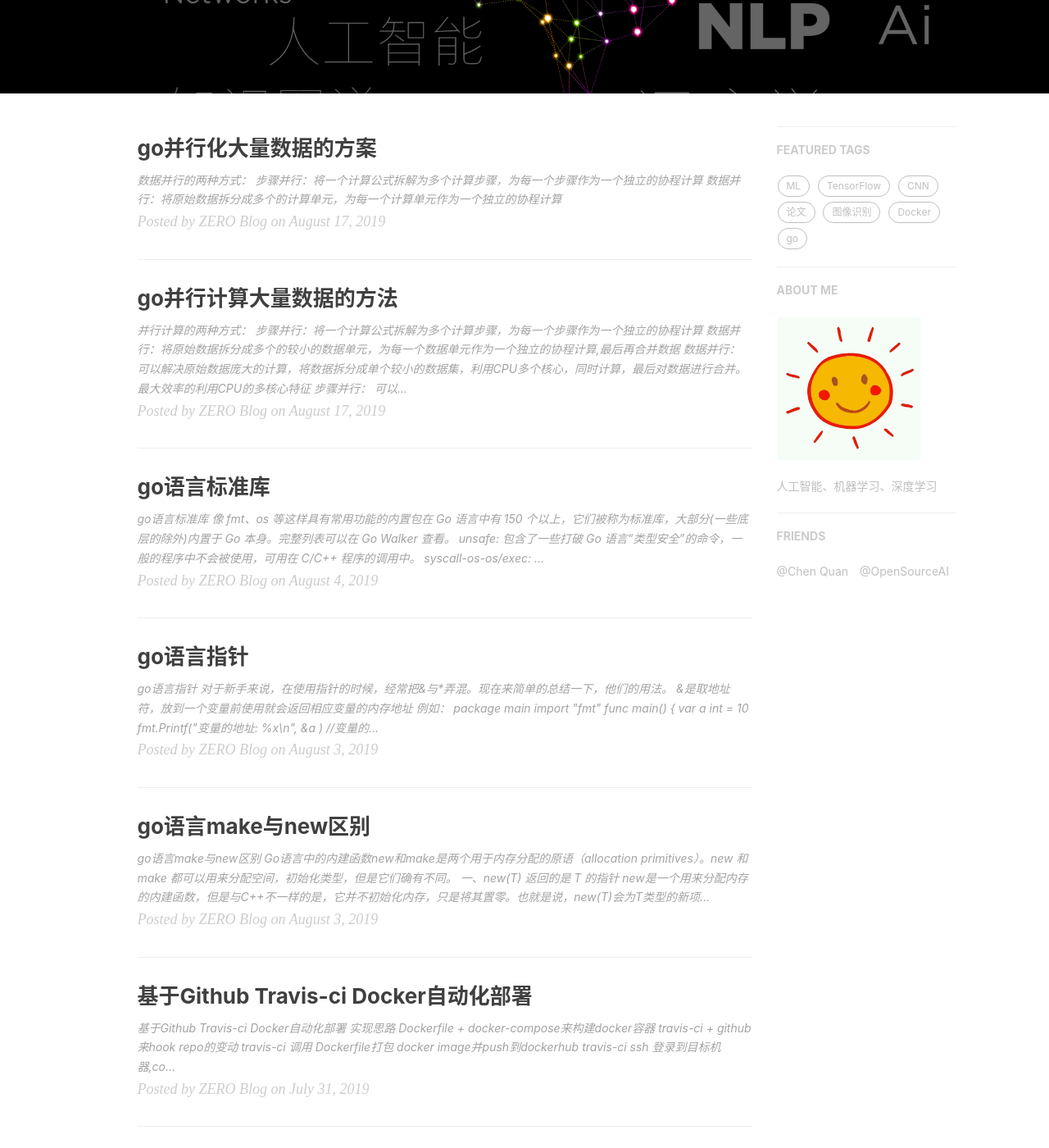
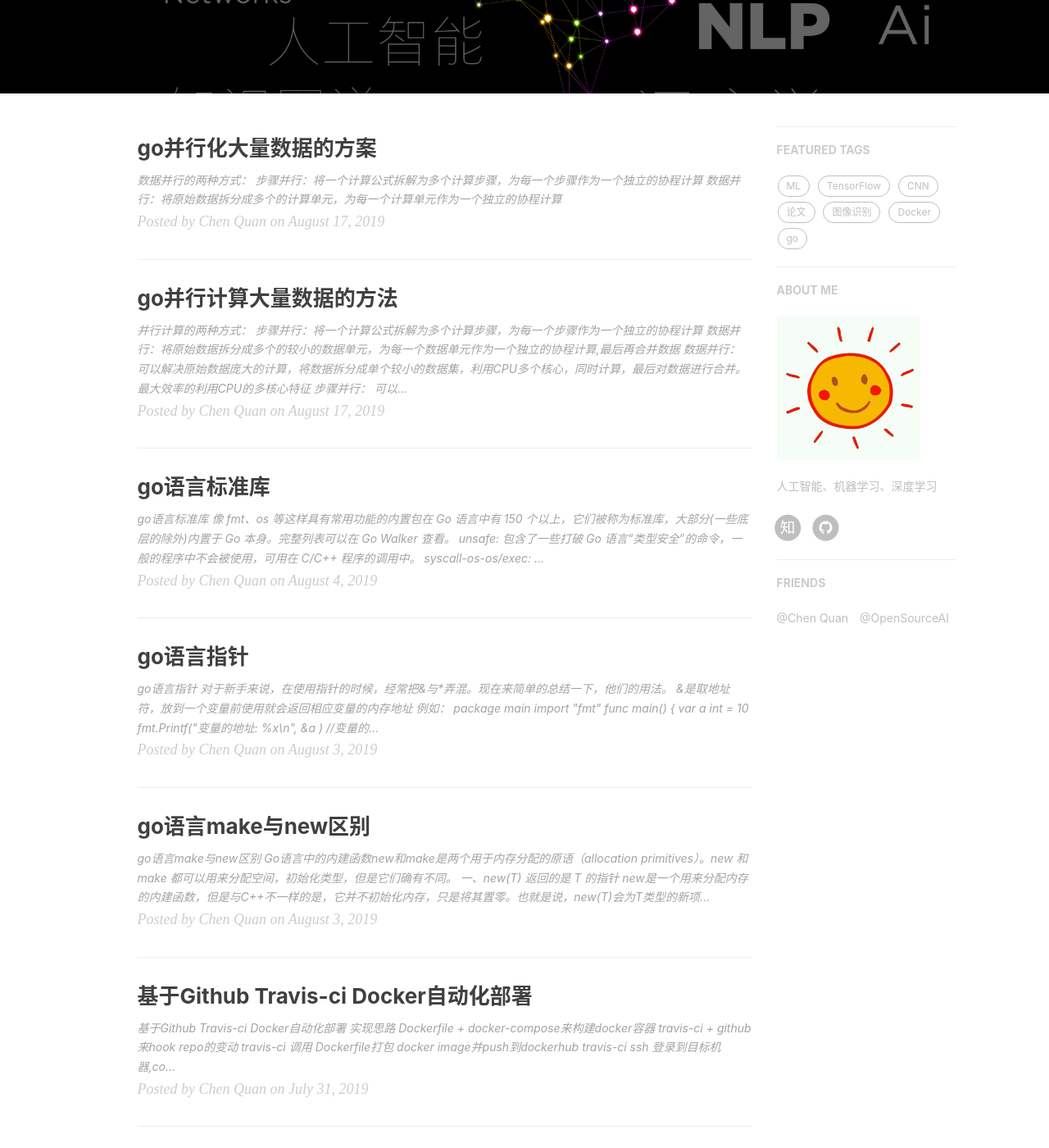
Before and after one commit to chenquan/chenquan.github.io, a Jekyll site: the page built from index.html, in a window 1280 px wide and 1400 px high, scrolled down 304 px. Shown: the whole window at 82% size. Built offline with Jekyll 4.4.1, drawn with Linux system fonts in a browser that asks for light colours; nearby versions of some CDN libraries; the list of posts is cut into pages by our own code; comment, search, counter and statistics services are not loaded; some of the changed text lies outside the part shown.

Commit message:
Modity config

```diff
--- a/_config.yml
+++ b/_config.yml
@@ -1,6 +1,6 @@
 # Site settings
-title: ZERO Blog
-SEOTitle: ZERO Blog
+title: Chen Quan
+SEOTitle: Chen Quan
 header-img: img/home-bg.jpg
 email: zero@osai.club
 description: "AI|DeepLearning|MachineLearning"
@@ -11,10 +11,10 @@
 
 
 # SNS settings
-#RSS:
+RSS:
 #weibo_username:     huxpro
-#zhihu_username:     chen-quan-9-60
-#github_username:    AIZERO
+zhihu_username:     chenquan.im
+github_username:    ChenQuan
 ##twitter_username:   huxpro
 ##facebook_username:  huxpro
 # linkedin_username:  权-陈-a38627120
```
